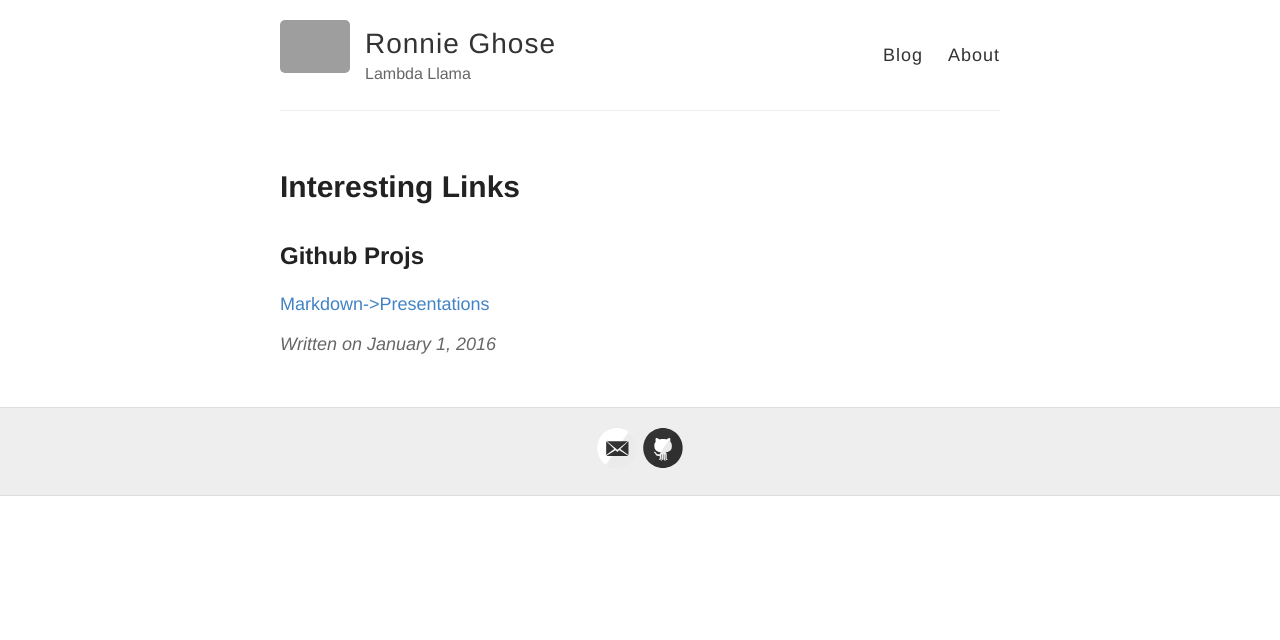
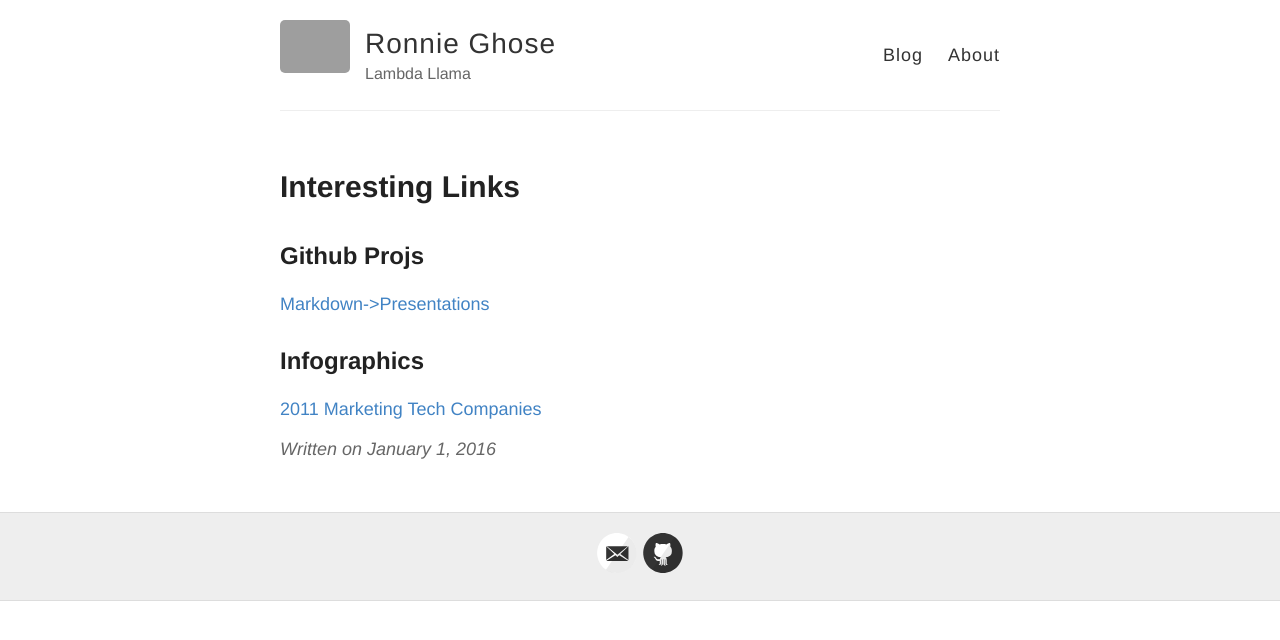
Before and after one commit to RONNCC/ronncc.github, a Jekyll site: the page built from _posts/2016-1-1-InterestingLinks.md, in a window 1280 px wide. Shown: the top 640 px of the page. Built offline with Jekyll 4.4.1, drawn with Linux system fonts in a browser that asks for light colours; comment, search, counter and statistics services are not loaded; grey boxes are pictures that could not be loaded.

Commit message:
update from Jekyller

```diff
--- a/_posts/2016-1-1-InterestingLinks.md
+++ b/_posts/2016-1-1-InterestingLinks.md
@@ -15,3 +15,6 @@ title: 'Interesting Links'
 
 ## Github Projs
 [Markdown->Presentations](https://github.com/shower/jekyller)
+
+## Infographics
+[2011 Marketing Tech Companies](https://steveblank.files.wordpress.com/2011/02/marketing-tech-landscape.png)
```
Also changed, not shown: other parts of _posts/2016-1-1-InterestingLinks.md (+1 -1 lines).
